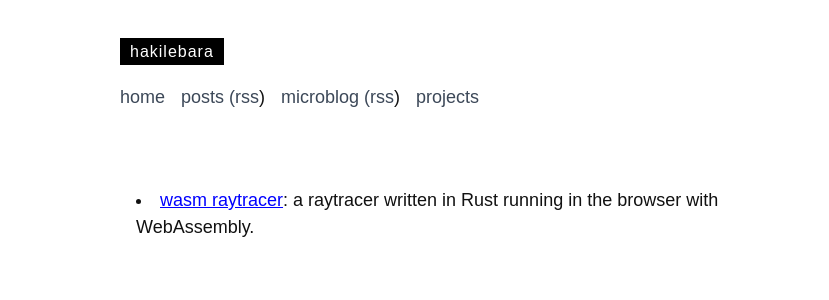
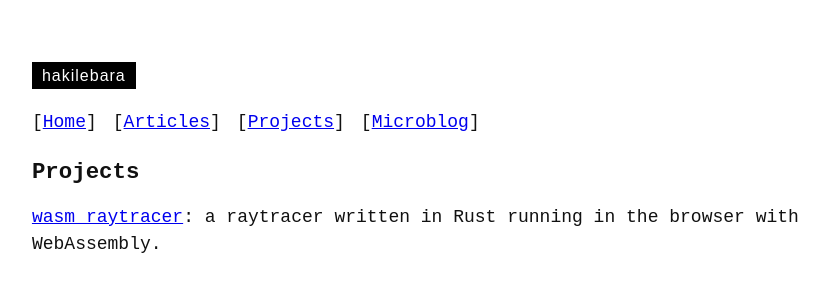
Before and after one commit to hakilebara/hakilebara.github.io, a Jekyll site: the page built from projects.html, in a window 1280 px wide. Shown: the top 300 px of the page, without its empty margins (168-997 px from the left). Built offline with Jekyll 4.4.1, drawn with Linux system fonts in a browser that asks for light colours.

Commit message:
Redesign to achieve a more brutalist look

```diff
--- a/_includes/header.html
+++ b/_includes/header.html
@@ -2,12 +2,10 @@
   <a class="logo" href="/">hakilebara</a>
   <nav class="nav">
     <ul class="nav_links">
-      <li><a href="/">home</a></li>
-      <li><a href="/posts">posts (<a href="{{ " /feed.xml" | relative_url }}">rss</a>)</a></li>
-      <!-- <li><a href="/series">series</a></li> -->
-      <li><a href="/microblog">microblog (<a href="{{ " /microblogfeed.xml" | relative_url }}">rss</a>)</a></li>
-      <li><a href="/projects">projects</a></li>
-      <!-- <li><a href="/rss">rss</a></li> -->
+      <li>[<a href="/">Home</a>]</li>
+      <li>[<a href="/posts">Articles</a>]</li>
+      <li>[<a href="/projects">Projects</a>]</li>
+      <li>[<a href="/microblog">Microblog</a>]</li>
     </ul>
   </nav>
 </header>
--- a/assets/main.css
+++ b/assets/main.css
@@ -2,7 +2,7 @@
 @import url('syntax-highlighting.css');
 
 :root {
-  --base-font-family: "Arial", serif;
+  --base-font-family: monospace;
   --base-font-size: 16px;
   --base-font-weight: 400;
   --small-font-size: calc(var(--base-font-size) * 0.875);
@@ -55,6 +55,9 @@ body {
   font: var(--base-font-weight) var(--base-font-size)/var(--base-line-height) var(--base-font-family);
   color: var(--text-color);
   background-color: var(--background-color);
+  margin: 0 auto;
+  max-width: 95ch;
+  padding: 4rem 1rem;
 }
 
 img {
@@ -92,7 +95,6 @@ h6 {
 /* RESET:END */
 
 h1 {
-  font-size: 2.75em;
   font-weight: 700;
 }
 
@@ -106,20 +108,13 @@ li {
   font-size: 1.125em;
 }
 
-a {
-  color: #3C4858;
-  text-decoration: none;
-}
-
-a:hover {
-  text-decoration: underline;
-}
-
 .logo {
   padding: 5px 10px;
   background-color: black;
   color: white;
   letter-spacing: 1px;
+  font-family: "Arial", serif;
+  text-decoration: none;
 }
 
 .social-media-list a:hover {
@@ -190,40 +185,13 @@ body {
   flex-direction: column;
 }
 
-.page-content {
-  @media (min-width: 799px) {
-    margin: 0 20%;
-  }
-}
-
-main {
-  flex: 1;
-  padding: 16px 32px;
-}
-
-.header {
-  align-items: center;
-  justify-content: space-between;
-  padding: 40px 32px;
-
-  @media (min-width: 799px) {
-    margin: 0 20%;
-  }
-
-  @media (max-width: 499px) {
-    justify-content: space-around;
-    flex-direction: column;
-    height: 60px;
-    padding: 0;
-  }
-}
-
 .nav {
   margin: 20px 0;
 }
 
 .nav_links {
   display: flex;
+  flex-wrap: wrap;
   gap: 1rem;
 }
 
@@ -296,6 +264,7 @@ main {
 
 .microblog {
   display: flex;
+  font-family: "Arial", serif;
   flex-direction: column;
   align-items: center;
 }
@@ -388,12 +357,20 @@ img {
 }
 
 .posts {
-  .post-list li {
-    padding: 14px;
+  h1 {
+    font-size: 1.4rem;
+    margin-bottom: 14px;
   }
 
-  time {
-    font-size: 14px;
+  .post-list li {
+    margin-bottom: 14px;
+  }
+}
+
+.projects {
+  h1 {
+    font-size: 1.4rem;
+    margin-bottom: 14px;
   }
 }
 
@@ -402,13 +379,3 @@ img {
     list-style: circle inside;
   }
 }
-
-.project-list {
-  list-style: disc inside;
-  margin-left: 16px;
-}
-
-.project-link {
-  text-decoration: underline;
-  color: blue;
-}
--- a/projects.html
+++ b/projects.html
@@ -3,9 +3,10 @@ layout: default
 ---
 
 <div class="projects">
-  <ul class="project-list">
+  <h1>Projects</h1>
+  <ul>
     <li>
-      <a class="project-link" href="https://hakilebara.com/wasm-raytracer/">wasm raytracer</a>: a raytracer written in
+      <a href="https://hakilebara.com/wasm-raytracer/">wasm raytracer</a>: a raytracer written in
       Rust running in the browser with WebAssembly.
     </li>
   </ul>
```
Also changed, not shown: posts.html (+3 -4 lines).
